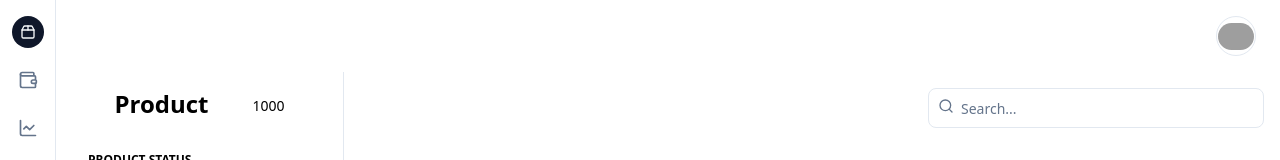
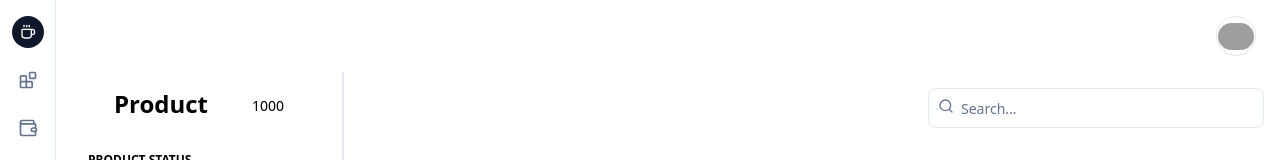
Before and after one commit to AdrianGallano/sir-wag-po, a React (Vite) app in the folder hola-cafe-management-system/: page /inventory in a window 1280 px wide. Shown: the top 160 px of the page. Built offline with nearby package versions, Linux system fonts and the light colour scheme; grey boxes are pictures that could not be loaded.

Commit message:
Add inventory to navbar

```diff
--- a/hola-cafe-management-system/src/components/inventory/inventory-sidebar/sidebar.tsx
+++ b/hola-cafe-management-system/src/components/inventory/inventory-sidebar/sidebar.tsx
@@ -6,7 +6,7 @@ import SidebarFilter from './sidebar-filter'
 
 const InventorySidebarComponent = () => {
   return (
-    <div className="w-72 bg-white border-r p-4 text-white flex flex-col">
+    <div className="w-72 bg-white border-r-2  p-4 text-white flex flex-col">
       <SidebarHeader />
       <SidebarFilter />
     </div>
--- a/hola-cafe-management-system/src/components/navbar.tsx
+++ b/hola-cafe-management-system/src/components/navbar.tsx
@@ -1,4 +1,4 @@
-import { Package2, Settings, LineChart, Wallet } from "lucide-react";
+import { Coffee, Settings, LineChart, Wallet, Blocks } from "lucide-react";
 import {
   Tooltip,
   TooltipTrigger,
@@ -14,9 +14,23 @@ const Navbar = () => {
           href="#"
           className="group flex h-9 w-9 shrink-0 items-center justify-center gap-2 rounded-full bg-primary text-lg font-semibold text-primary-foreground md:h-8 md:w-8 md:text-base"
         >
-          <Package2 className="h-4 w-4 transition-all group-hover:scale-110" />
+          <Coffee className="h-4 w-4 transition-all group-hover:scale-110" />
           <span className="sr-only">Learning Buddy</span>
         </a>
+        <TooltipProvider>
+          <Tooltip>
+            <TooltipTrigger asChild>
+              <a
+                href="/inventory"
+                className="flex h-9 w-9 items-center justify-center rounded-lg text-muted-foreground transition-colors hover:text-foreground md:h-8 md:w-8"
+              >
+                <Blocks className="h-5 w-5" />
+                <span className="sr-only">Inventory</span>
+              </a>
+            </TooltipTrigger>
+            <TooltipContent side="right">Inventory</TooltipContent>
+          </Tooltip>
+        </TooltipProvider>
         <TooltipProvider>
           <Tooltip>
             <TooltipTrigger asChild>
@@ -25,12 +39,13 @@ const Navbar = () => {
                 className="flex h-9 w-9 items-center justify-center rounded-lg text-muted-foreground transition-colors hover:text-foreground md:h-8 md:w-8"
               >
                 <Wallet className="h-5 w-5" />
-                <span className="sr-only">Notes</span>
+                <span className="sr-only">Payroll</span>
               </a>
             </TooltipTrigger>
-            <TooltipContent side="right">Notes</TooltipContent>
+            <TooltipContent side="right">Payroll</TooltipContent>
           </Tooltip>
         </TooltipProvider>
+
         <TooltipProvider>
           <Tooltip>
             <TooltipTrigger asChild>
```
